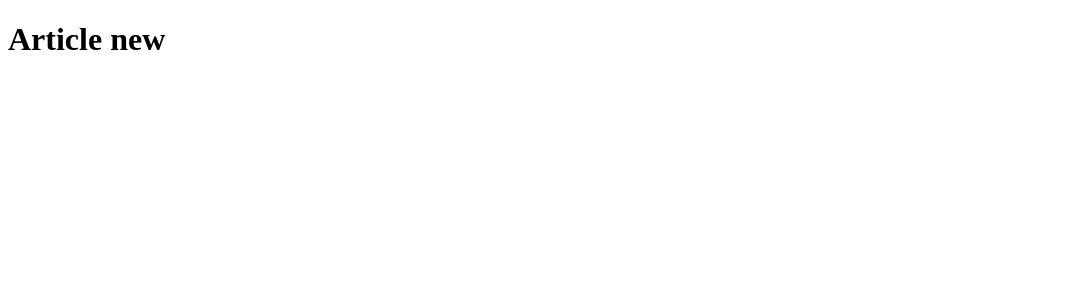
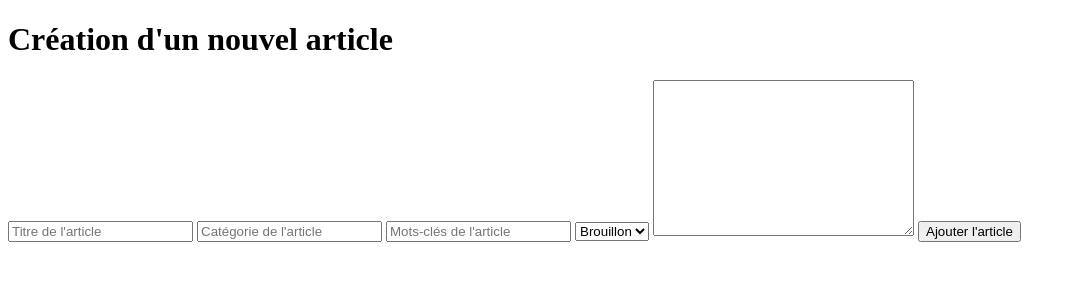
Before and after one commit to QuentinBoulay/moteur-blog, a SvelteKit app: page /article/new in a window 1280 px wide. Shown: the top 300 px of the page, without its empty margins (0-1076 px from the left). Built offline with nearby package versions, Linux system fonts and the light colour scheme.

Commit message:
Ajout d'un nouvel article

```diff
--- a/src/app.html
+++ b/src/app.html
@@ -1,5 +1,5 @@
 <!doctype html>
-<html lang="en">
+<html lang="fr">
 	<head>
 		<meta charset="utf-8" />
 		<link rel="icon" href="%sveltekit.assets%/favicon.png" />
--- /dev/null
+++ b/src/routes/article/new/+page.svelte
@@ -0,0 +1,40 @@
+<script>
+    import { articles } from "../../../lib/stores.js";
+
+    let newArticle = {
+        id: articles.length + 1,
+        title: "",
+        date: "",
+        text: "",
+        categories: "",
+        keywords: "",
+        status: "draft"
+    };
+
+    function addArticle() {
+        let date = new Date();
+        let today = `${date.getFullYear()}-${date.getDate()}-${date.getMonth() + 1}`;
+
+        let categories = newArticle.categories.split(",");
+        let keywords = newArticle.keywords.split(",");
+
+        newArticle.date = today;
+        newArticle.categories = categories;
+        newArticle.keywords = keywords;
+
+        articles.add(newArticle);
+    }
+</script>
+
+
+<h1>Création d'un nouvel article</h1>
+
+<input type="text" placeholder="Titre de l'article" bind:value={newArticle.title}>
+<input type="text" placeholder="Catégorie de l'article" bind:value={newArticle.categories}>
+<input type="text" placeholder="Mots-clés de l'article" bind:value={newArticle.keywords}>
+<select bind:value={newArticle.statut}>
+    <option value="draft">Brouillon</option>
+    <option value="published">Publié</option>
+</select>
+<textarea cols="30" rows="10" bind:value={newArticle.text}></textarea>
+<button on:click={addArticle}>Ajouter l'article</button>
```
